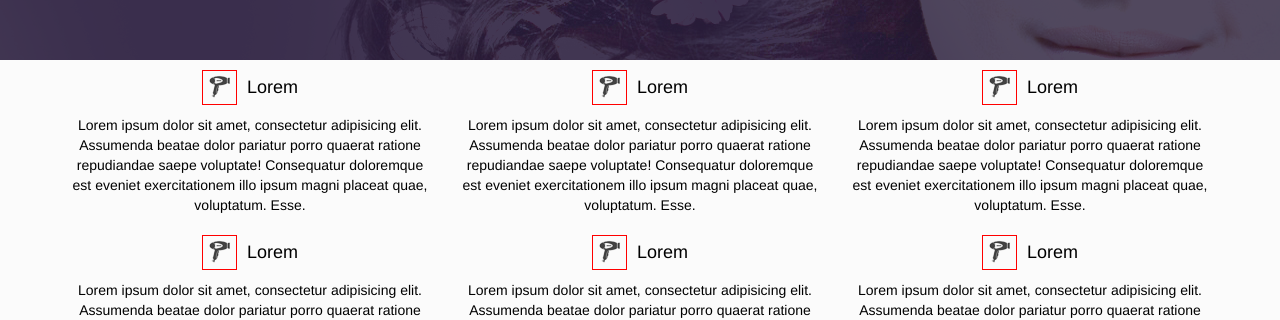
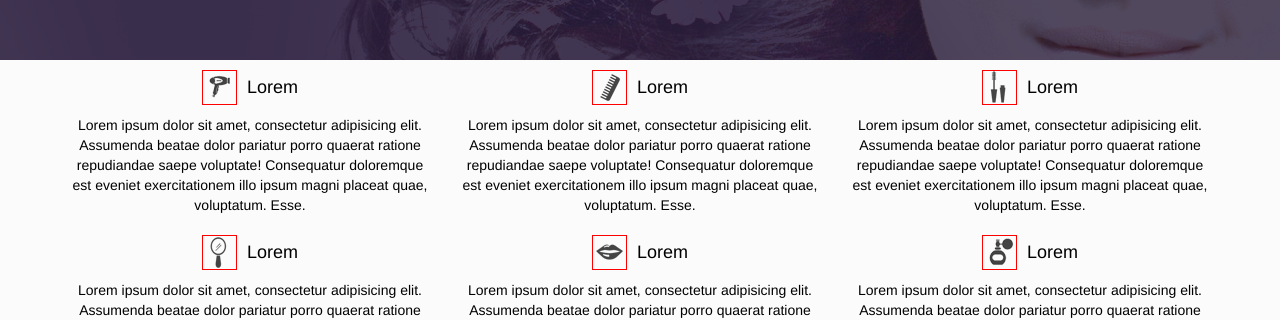
Before and after one commit to KalininaValeri/anna, a plain HTML site: page index.html in a window 1280 px wide. Shown: the part 490-810 px from the top of the page. Drawn offline with nearby package versions, Linux system fonts and the light colour scheme.

Commit message:
sprite about

```diff
--- a/css/main.less
+++ b/css/main.less
@@ -58,6 +58,22 @@
       .about_icon-comb {
         background-position: -294px -70px;
       }
+
+      .about_icon-mascara {
+        background-position: -200px -20px;
+      }
+
+      .about_icon-mirror{
+        background-position: -249px -70px;
+      }
+
+      .about_icon-lips {
+        background-position: -390px -163px;
+      }
+
+      .about_icon-spirits {
+        background-position: -71px -70px;
+      }
     }
   }
 }
--- a/index.html
+++ b/index.html
@@ -36,13 +36,13 @@
                     placeat quae, voluptatum. Esse.</p>
                 </div>
                 <div class="col-sm-4">
-                  <h4 class="about_thesis"><i class="about_icon about_icon-dryer"></i><span>Lorem</span></h4>
+                  <h4 class="about_thesis"><i class="about_icon about_icon-comb"></i><span>Lorem</span></h4>
                   <p>Lorem ipsum dolor sit amet, consectetur adipisicing elit. Assumenda beatae dolor pariatur porro quaerat
                     ratione repudiandae saepe voluptate! Consequatur doloremque est eveniet exercitationem illo ipsum magni
                     placeat quae, voluptatum. Esse.</p>
                 </div>
                 <div class="col-sm-4">
-                  <h4 class="about_thesis"><i class="about_icon about_icon-dryer"></i><span>Lorem</span></h4>
+                  <h4 class="about_thesis"><i class="about_icon about_icon-mascara"></i><span>Lorem</span></h4>
                   <p>Lorem ipsum dolor sit amet, consectetur adipisicing elit. Assumenda beatae dolor pariatur porro quaerat
                     ratione repudiandae saepe voluptate! Consequatur doloremque est eveniet exercitationem illo ipsum magni
                     placeat quae, voluptatum. Esse.</p>
@@ -51,19 +51,19 @@
 
               <div class="row">
                 <div class="col-sm-4">
-                  <h4 class="about_thesis"><i class="about_icon about_icon-dryer"></i><span>Lorem</span></h4>
+                  <h4 class="about_thesis"><i class="about_icon about_icon-mirror"></i><span>Lorem</span></h4>
                   <p>Lorem ipsum dolor sit amet, consectetur adipisicing elit. Assumenda beatae dolor pariatur porro quaerat
                     ratione repudiandae saepe voluptate! Consequatur doloremque est eveniet exercitationem illo ipsum magni
                     placeat quae, voluptatum. Esse.</p>
                 </div>
                 <div class="col-sm-4">
-                  <h4 class="about_thesis"><i class="about_icon about_icon-dryer"></i><span>Lorem</span></h4>
+                  <h4 class="about_thesis"><i class="about_icon about_icon-lips"></i><span>Lorem</span></h4>
                   <p>Lorem ipsum dolor sit amet, consectetur adipisicing elit. Assumenda beatae dolor pariatur porro quaerat
                     ratione repudiandae saepe voluptate! Consequatur doloremque est eveniet exercitationem illo ipsum magni
                     placeat quae, voluptatum. Esse.</p>
                 </div>
                 <div class="col-sm-4">
-                  <h4 class="about_thesis"><i class="about_icon about_icon-dryer"></i><span>Lorem</span></h4>
+                  <h4 class="about_thesis"><i class="about_icon about_icon-spirits"></i><span>Lorem</span></h4>
                   <p>Lorem ipsum dolor sit amet, consectetur adipisicing elit. Assumenda beatae dolor pariatur porro quaerat
                     ratione repudiandae saepe voluptate! Consequatur doloremque est eveniet exercitationem illo ipsum magni
                     placeat quae, voluptatum. Esse.</p>
```
